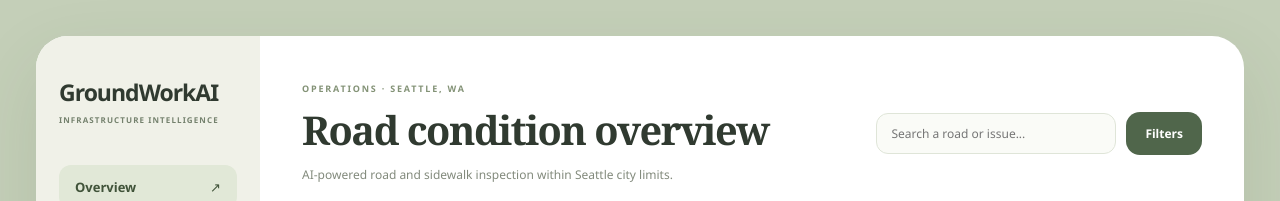
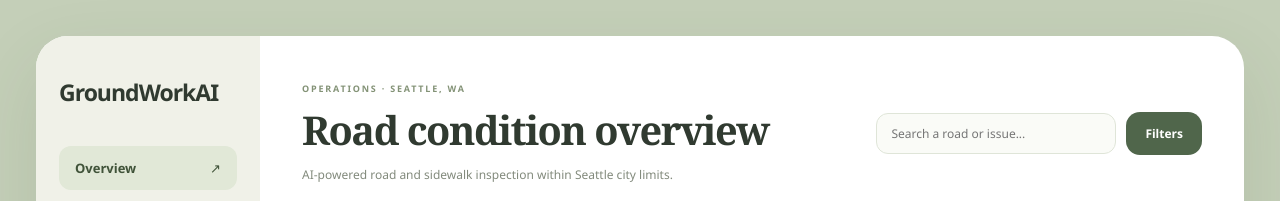
Before and after one commit to jacheun/DubHacks2026, a React (Vite) app in the folder frontend/: page / in a window 1280 px wide. Shown: the top 201 px of the page. Built offline with nearby package versions, Linux system fonts and the light colour scheme.

Commit message:
styling additons

```diff
--- a/frontend/src/App.jsx
+++ b/frontend/src/App.jsx
@@ -274,7 +274,7 @@ function App() {
       <nav className="navbar">
         <div className="brand">
           <h2>GroundWorkAI</h2>
-          <span>INFRASTRUCTURE INTELLIGENCE</span>
+
         </div>
 
         <div className="sidebar-links">
--- a/frontend/vite.config.js
+++ b/frontend/vite.config.js
@@ -4,4 +4,7 @@ import { defineConfig } from 'vite'
 // https://vite.dev/config/
 export default defineConfig({
   plugins: [react()],
+  resolve: {
+    dedupe: ['react', 'react-dom'],
+  },
 })
```
